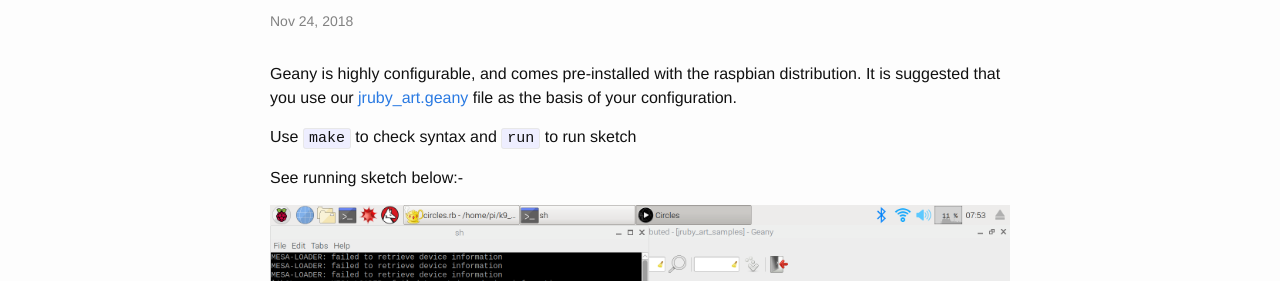
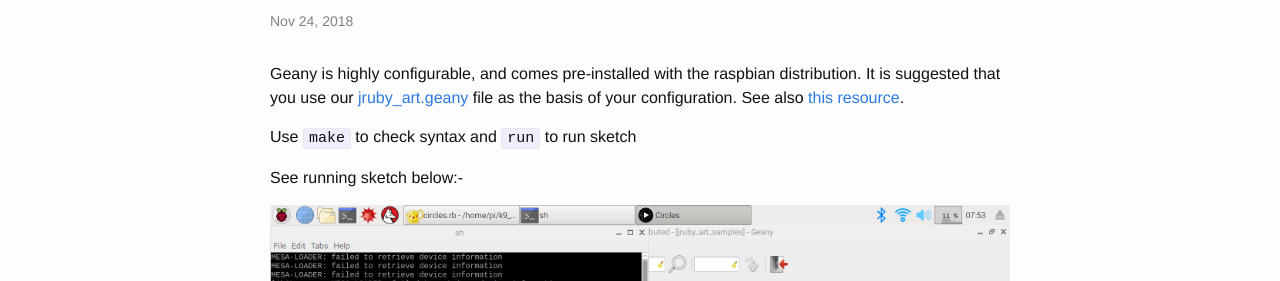
Before and after one commit to ruby-processing/JRubyArt, a Jekyll site: the page built from _editors/geany.md, in a window 1280 px wide. Shown: the part 250-531 px from the top of the page. Built offline with Jekyll 4.4.1, drawn with Linux system fonts in a browser that asks for light colours.

Commit message:
Geany link

```diff
--- a/_editors/geany.md
+++ b/_editors/geany.md
@@ -5,7 +5,7 @@ permalink: /editors/geany/
 keywords: editor, ide, ruby, JRubyArt, vim, emacs, geany
 ---
 
-Geany is highly configurable, and comes pre-installed with the raspbian distribution. It is suggested that you use our [jruby_art.geany][project] file as the basis of your configuration.
+Geany is highly configurable, and comes pre-installed with the raspbian distribution. It is suggested that you use our [jruby_art.geany][project] file as the basis of your configuration. See also [this resource][github].
 
 Use `make` to check syntax and `run` to run sketch
 
```
Also changed, not shown: other parts of _editors/geany.md (+2 -0 lines).
